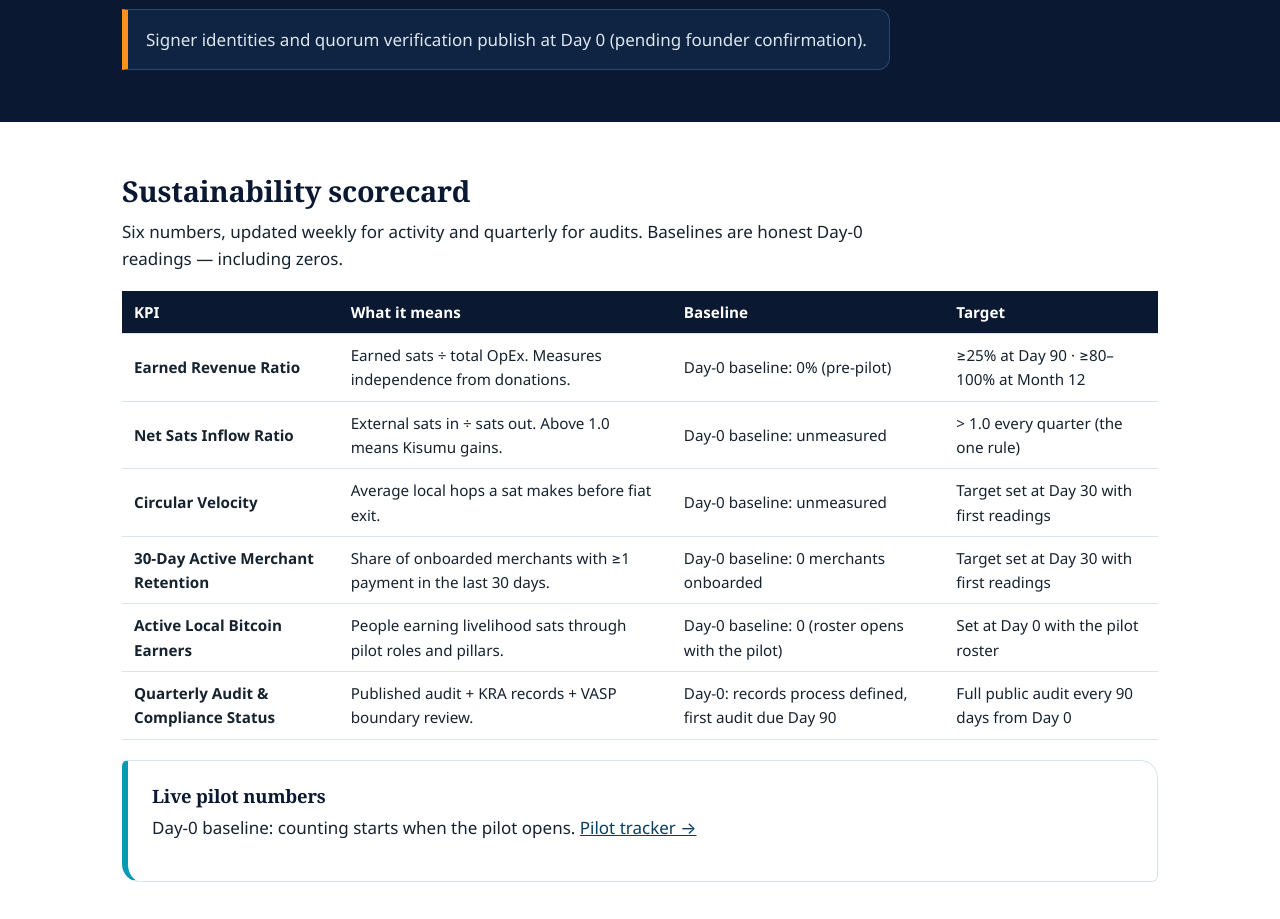
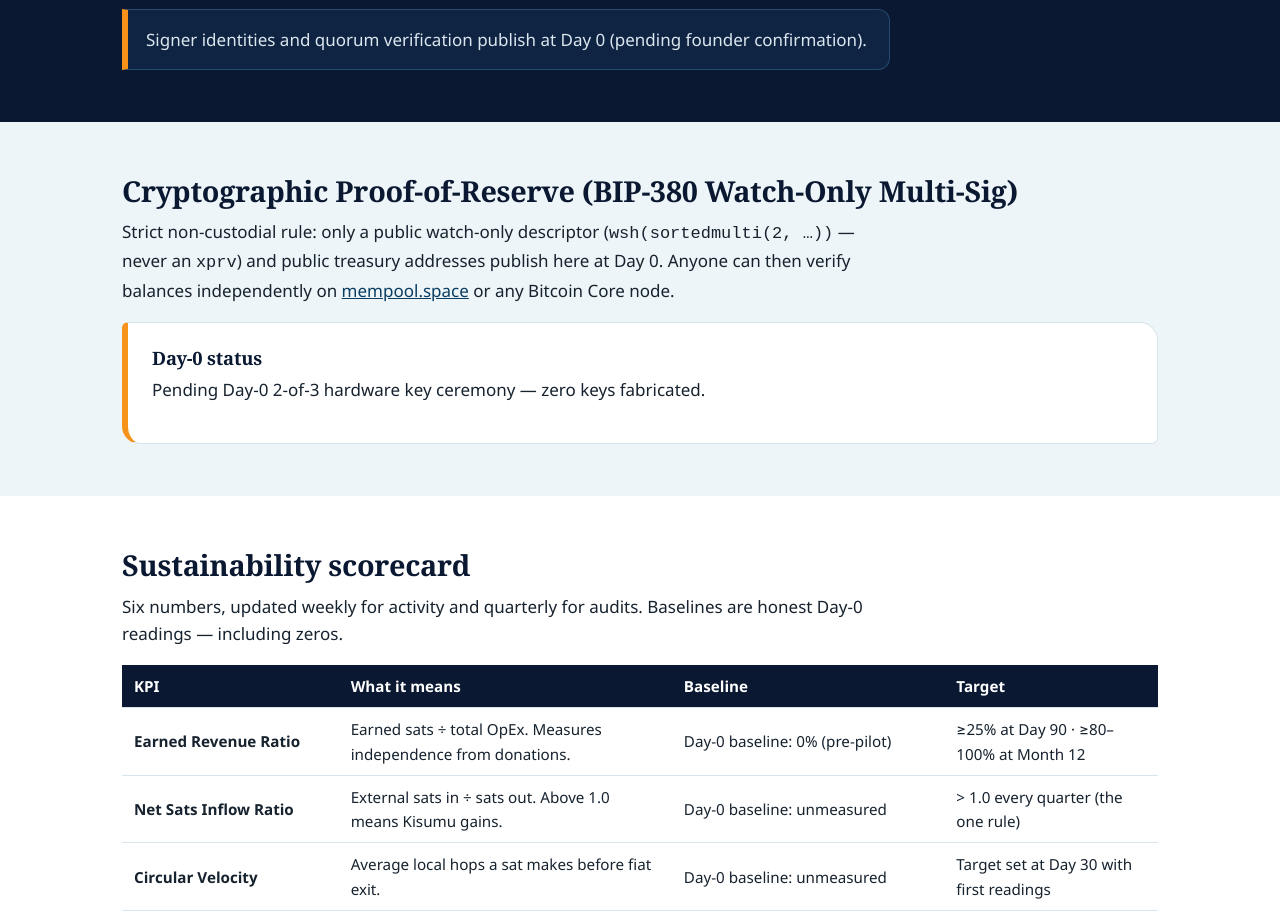
Before and after one commit to altradits/bitcoin-kisumu, a Next.js app: page /treasury in a window 1280 px wide. Shown: the part 1500-2419 px from the top of the page. Built offline with nearby package versions, Linux system fonts and the light colour scheme; no server answers; the database is empty.

Commit message:
ui: treasury proof-of-reserve slot
BIP-380 watch-only section with Day-0 ceremony status; descriptors publish here, private keys rejected by design.

```diff
--- a/app/treasury/page.js
+++ b/app/treasury/page.js
@@ -1,5 +1,5 @@
 import Link from 'next/link';
-import { treasuryBuckets, multisigPolicy, kpis, reports, budgetTargets, forecastQuarters, actualsDayZero } from '../lib/transparency';
+import { treasuryBuckets, multisigPolicy, kpis, reports, budgetTargets, forecastQuarters, actualsDayZero, proofOfReserve } from '../lib/transparency';
 import { getPilotMetrics } from '../lib/pilotMetrics';
 
 export const metadata = {
@@ -44,6 +44,27 @@ export default async function Treasury() {
           <ul className="program-list" style={{ maxWidth: '48rem', marginTop: 18 }}>
             {multisigPolicy.map((p) => <li key={p}>{p}</li>)}
           </ul>
+        </div>
+      </section>
+
+      <section className="section section-wash">
+        <div className="wrap">
+          <h2>Cryptographic Proof-of-Reserve (BIP-380 Watch-Only Multi-Sig)</h2>
+          <p style={{ maxWidth: '48rem' }}>
+            Strict non-custodial rule: only a public watch-only descriptor
+            (<code>wsh(sortedmulti(2, …))</code> — never an <code>xprv</code>)
+            and public treasury addresses publish here at Day 0. Anyone can
+            then verify balances independently on{' '}
+            <a href="https://mempool.space" target="_blank" rel="noopener noreferrer">mempool.space</a>{' '}
+            or any Bitcoin Core node.
+          </p>
+          <div className="card" style={{ marginTop: 18, borderLeft: '6px solid var(--orange)' }}>
+            <h3 style={{ fontSize: '1.15rem' }}>Day-0 status</h3>
+            <p>{proofOfReserve.status}</p>
+            {proofOfReserve.descriptor && (
+              <p><code className="addr">{proofOfReserve.descriptor}</code></p>
+            )}
+          </div>
         </div>
       </section>
 
```
Also changed, not shown: app/lib/transparency.js.
